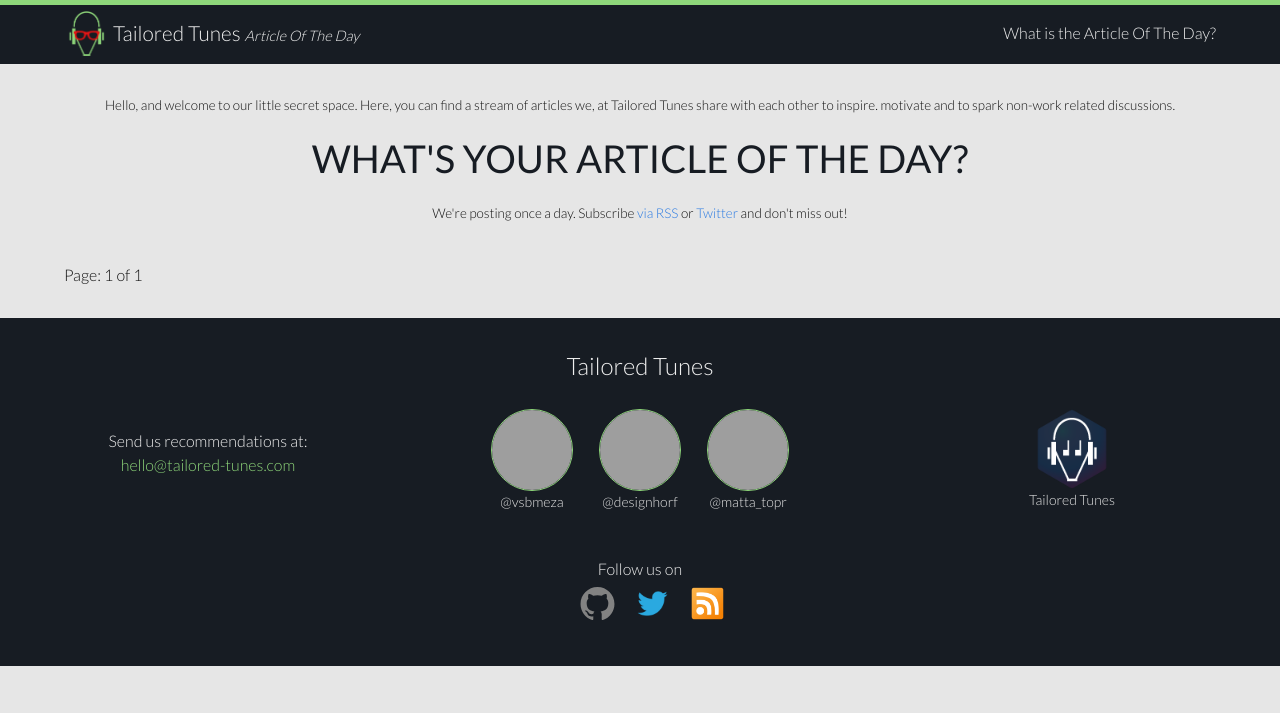
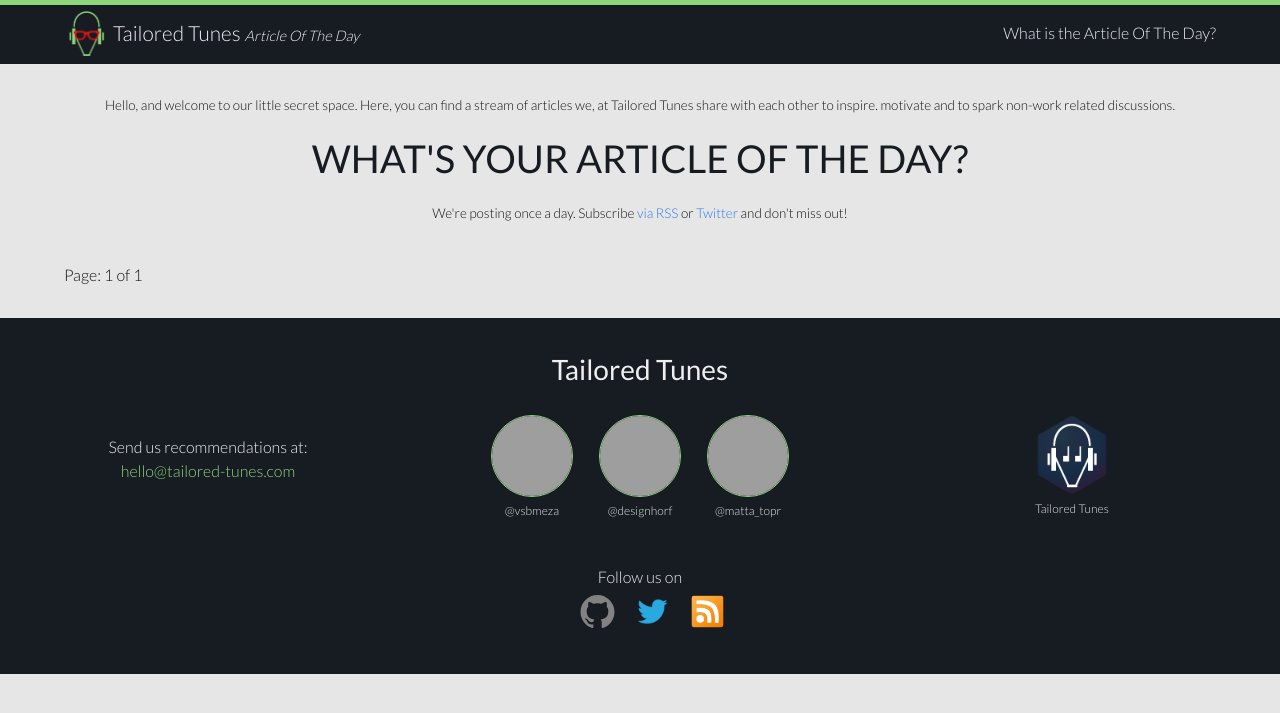
Before and after one commit to meza/test-gh, a Jekyll site: the page built from index.html, in a window 1280 px wide. Shown: the top 713 px of the page. Built offline with Jekyll 4.4.1, drawn with Linux system fonts in a browser that asks for light colours; the list of posts is cut into pages by our own code; grey boxes are pictures that could not be loaded.

Commit message:
added breakpoint stateshifter/tatu-project#66

```diff
--- a/_sass/_footer.scss
+++ b/_sass/_footer.scss
@@ -6,10 +6,16 @@
     border-top: 1px solid $grey-color-light;
     color: $tatu-gray;
     padding: $spacing-unit 0;
+
+    figcaption {
+        font-size: 12px;
+        margin-top: 5px;
+    }
 }
 
 .footer-heading {
-    font-size: 24px;
+    font-size: 28px;
+    font-weight: 500;
     margin-bottom: 25px;
     text-align: center;
 }
@@ -23,6 +29,10 @@
     float: left;
     margin-top: 30px;
     width: 100%;
+
+    @include max-media($desktop) {
+        margin-top: 15px;
+    }
 }
 
 .contact-list,
@@ -100,6 +110,10 @@
 .made-by {
     float: left;
     width: 25%;
+
+    @include max-media($desktop) {
+        width: 100%;
+    }
 }
 
 .no-decoration {
@@ -114,6 +128,11 @@
     float: left;
     text-align: center;
     width: 50%;
+
+    @include max-media($desktop) {
+        margin: 15px auto;
+        width: 100%;
+    }
 
     .author {
         display: inline-flex;
```
